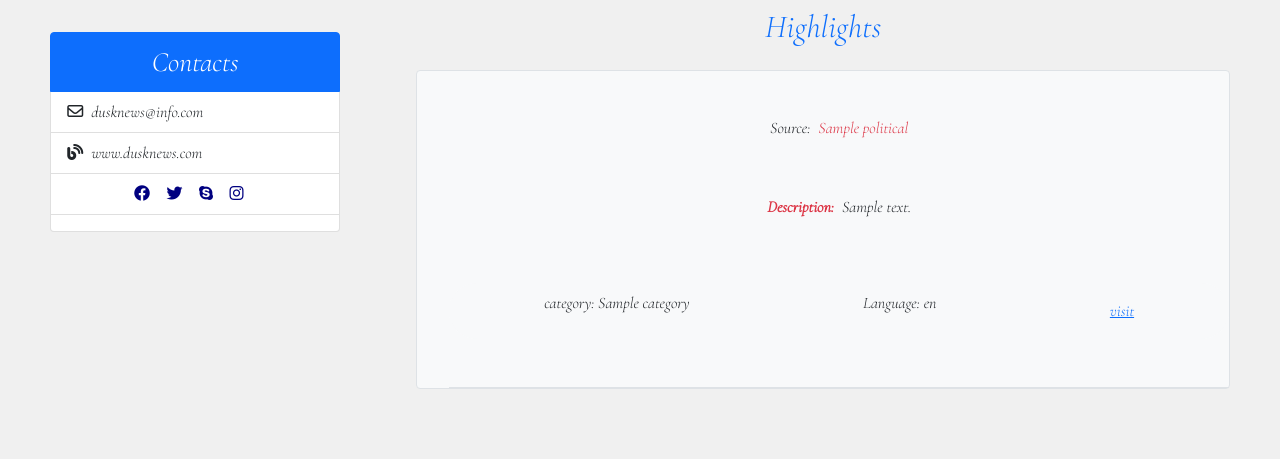
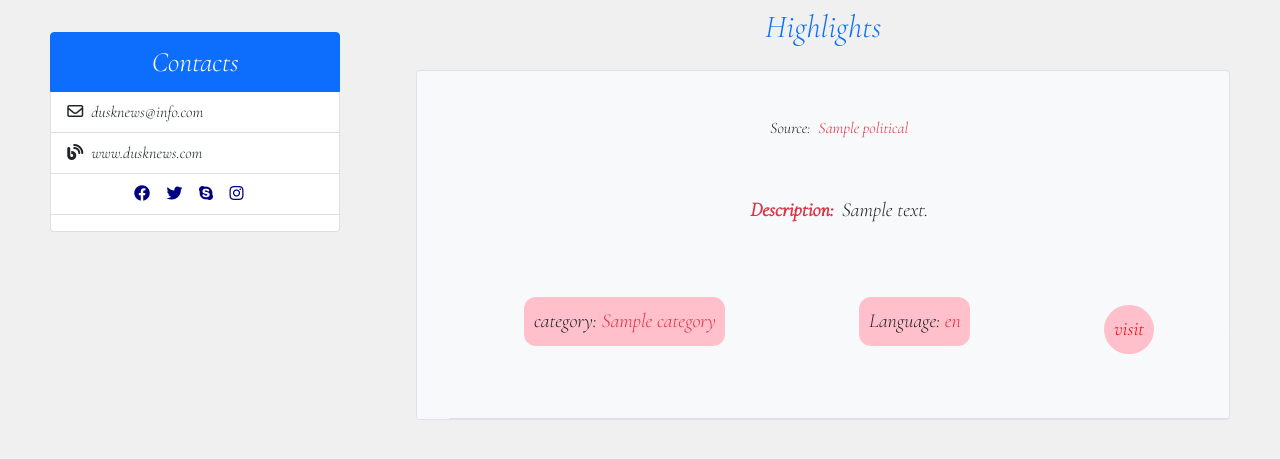
Before and after one commit to Michael-Ogaye/Dusknews, a Flask app: template app/templates/index.html in a window 1280 px wide. Shown: the part 142-601 px from the top of the page. Run offline with Flask 2, Linux system fonts and the light colour scheme; the template is opened without the code that fills it: most values are stand-ins (such as "Sample title", 1, 10 or a date in 2020); some libraries are stand-ins or nearby versions; some web fonts are replaced.

Commit message:
st: inline-styling

```diff
--- a/app/templates/index.html
+++ b/app/templates/index.html
@@ -3,25 +3,50 @@
 {%block title%}{{title}} {%endblock%}
 
 
+{%block content%}
 
-{%block content%}
+
+
+<style>
+    .lot{
+        background-color: pink;
+        padding: 0.6rem;
+        border-radius: 0.6em;
+
+    }
+    a.lot{
+        text-decoration: none;
+        color: red;
+        border-radius: 2em;
+
+
+    }
+
+    a.lot:hover{
+        color: purple;
+        box-shadow: 2px 1px 1px ;
+        transform: scale(1.1);
+        background-color: green;
+    }
+</style>
+
 <h6 class="text-primary fs-2 text-center my-4">Highlights</h6>
 <ul class="border  rounded bg-light">
 {%for p in political%}
-<li class="list-unstyled py-5 border-bottom" >
+<li class="list-unstyled py-5 border-bottom fs-5" >
 <h6 class="">Source:<span class="text-danger ms-2">{{p.name}}</span></h6>
 
 <p class="p-5 "><strong class="text-danger">Description:</strong><span class="ms-2">{{p.description}}</span></p>
 <div class="d-flex justify-content-around bg-light rounded-pill p-2 mx-auto align-items-center">
     <div class="categ">
-        <p>category: <span>{{p.category}}</span></p>
+        <p class="lot">category: <span class="text-danger">{{p.category}}</span></p>
     </div>
     <div class="country">
-        <p>Language: <span>{{p.language}}</span></p>
+        <p class="lot">Language: <span class="text-danger">{{p.language}}</span></p>
     </div>
-    <div class="ur">
-        <a target="blank" href="{{p.url}}">visit</a>
-    </div>
+
+        <a target="blank" href="{{p.url}}" class="d-block lot">visit</a>
+
 </div>
 </li>
 {%endfor%}
```
